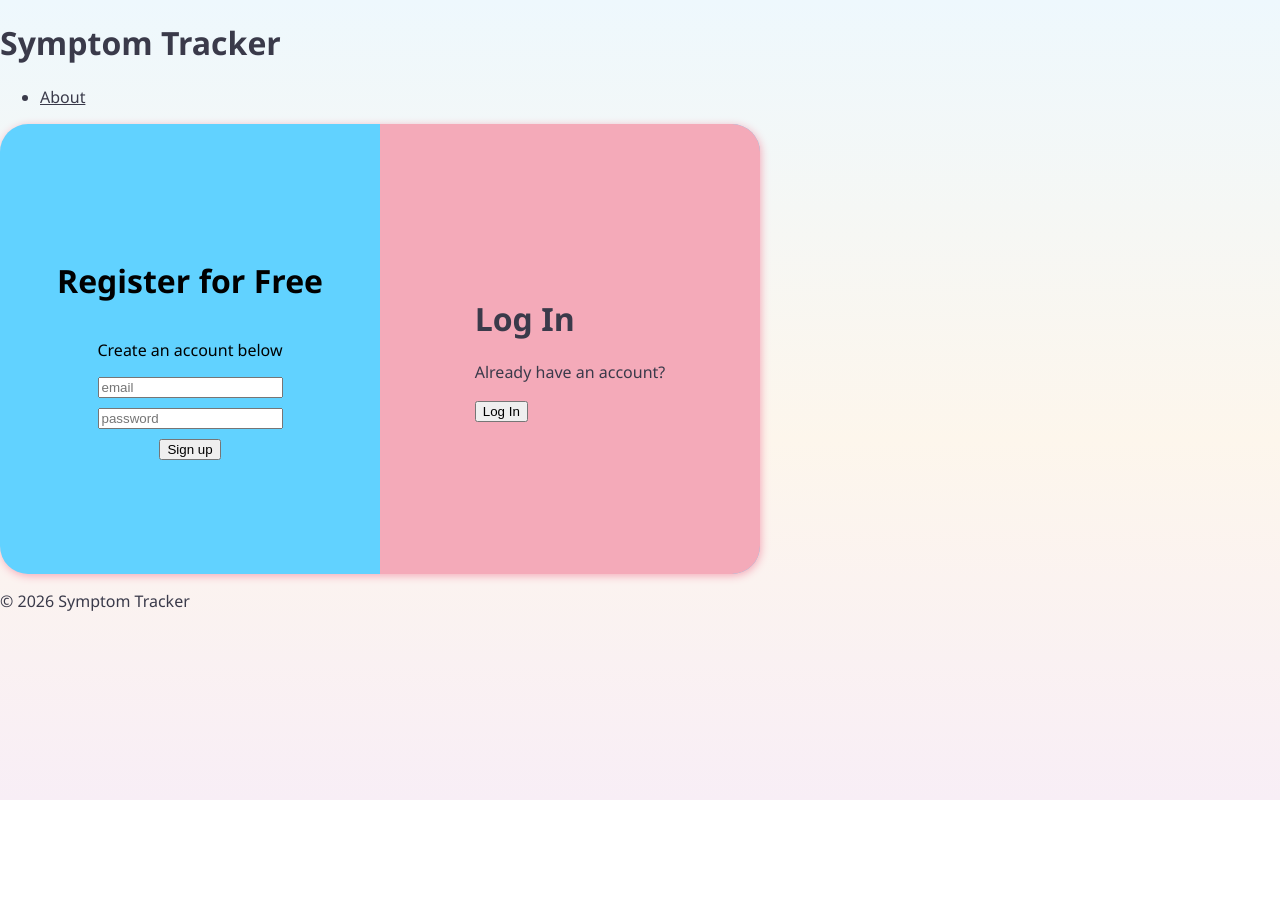
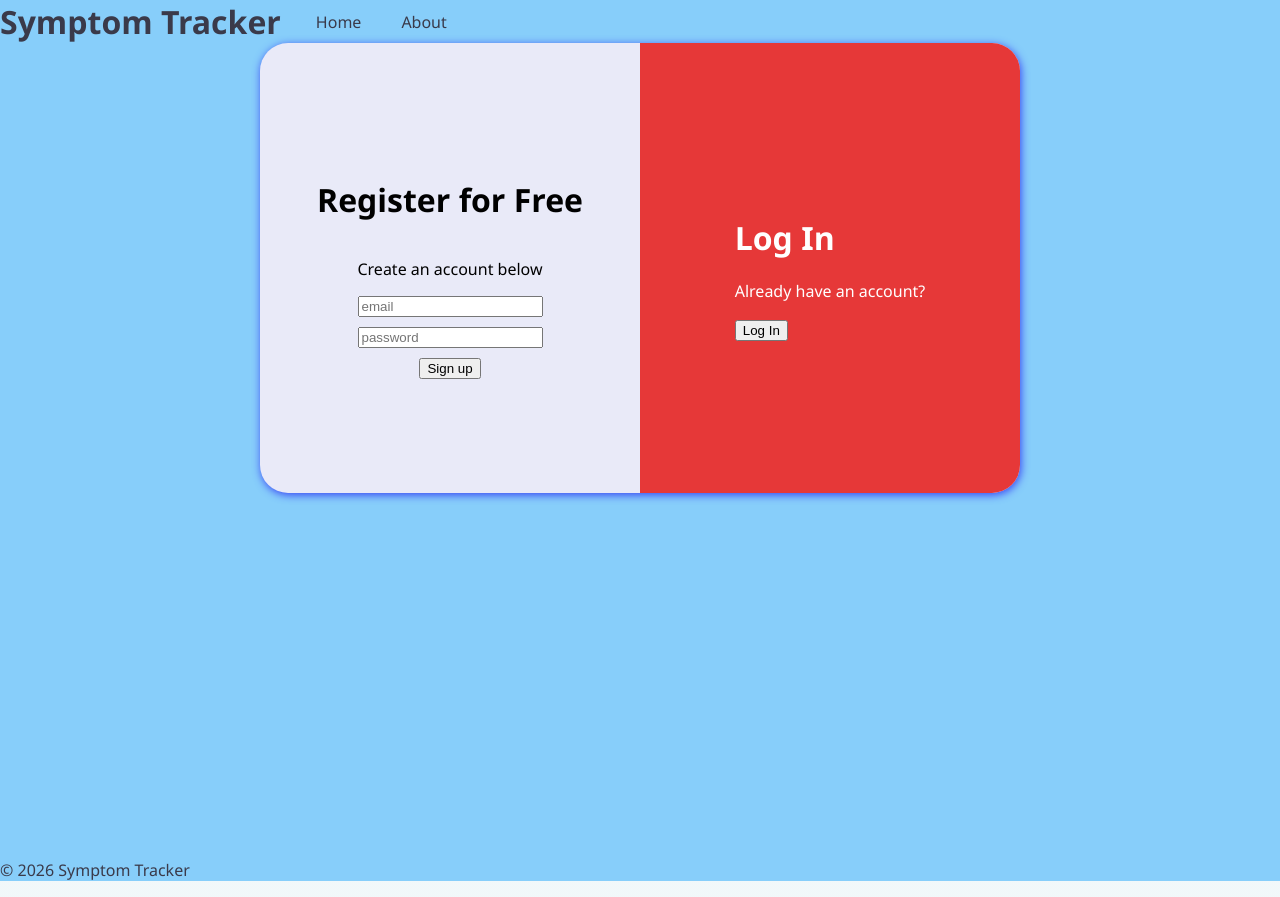
Before and after one commit to ImaneMansouri/TriggerApp, a React (Vite) app: page /#/login in a window 1280 px wide. Before the commit the page ends 800 px from the top, so only its background shows below. Built offline with nearby package versions, Linux system fonts and the light colour scheme.

Commit message:
Made some upgrades to login/about page UI

```diff
--- a/src/Components/Header.jsx
+++ b/src/Components/Header.jsx
@@ -1,3 +1,6 @@
+import { Link } from "react-router-dom";
+import '../Styles/Header.css'
+
 export function Header(){
 
     return(
@@ -5,7 +8,8 @@ export function Header(){
             <h1>Symptom Tracker</h1>
             <nav>
                 <ul>
-                    <li><a href="#">About</a></li>
+                    <li><Link to="/">Home</Link></li>
+                    <li><Link to="/about">About</Link></li>
                 </ul>
             </nav>
         </header>
--- a/src/Pages/About.jsx
+++ b/src/Pages/About.jsx
@@ -1,12 +1,13 @@
 import { Header } from '../Components/Header.jsx'
 import { Footer } from '../Components/Footer.jsx'
+import '../Styles/Login.css'
 
 export function About() {
     return(
-        <>
+        <div className="about-page">
             <Header/>
             <h1>By Imane Mansouri, Aya Cherkaoui, Paige Hoffman for CS Girlies 2026 Hackathon!</h1>
             <Footer/>
-        </>
+        </div  >
     );
 }
--- a/src/Pages/Login.jsx
+++ b/src/Pages/Login.jsx
@@ -1,13 +1,16 @@
 import { Header } from '../Components/Header.jsx'
 import { AuthWin } from '../Components/AuthWin.jsx'
 import { Footer } from '../Components/Footer.jsx'
+import '../Styles/Login.css'
 
 export function Login() {
     return(
-        <>
+        <div className="login-page">
             <Header/>
-            <AuthWin/>
+            <main className="login-main">
+                <AuthWin/>
+            </main>
             <Footer/>
-        </>
+        </div>
     );
 }
--- a/src/Styles/AuthWin.css
+++ b/src/Styles/AuthWin.css
@@ -6,10 +6,10 @@
     max-width: 90vw;
     min-height: 450px;
 
-    background: rgb(97, 210, 255);
+    background: rgb(233, 234, 248);
     border-radius: 28px;
 
-    box-shadow: 1px 2px 9px #F4AAB9;
+    box-shadow: 1px 2px 9px #3643f5;
 }
 
 form {
@@ -58,7 +58,8 @@ button {
     justify-content: center;
     align-items: center;
 
-    background: #F4AAB9;
+    background: #e63838;
+    color: white;
     transition: transform 0.5s ease-in-out;
 }
 
--- /dev/null
+++ b/src/Styles/Header.css
@@ -0,0 +1,24 @@
+header {
+    display: flex;
+    align-items: center;
+    gap: 20px;
+}
+
+header h1 {
+    margin: 0;
+    padding: 0;
+}
+
+header nav ul {
+    display: flex;
+    list-style: none;
+    gap: 10px;
+    margin: 0;
+    padding: 0;
+}
+
+header nav a {
+    display: inline-block;
+    padding: 10px 15px;
+    text-decoration: none;
+}
--- /dev/null
+++ b/src/Styles/Login.css
@@ -0,0 +1,14 @@
+.login-page, .about-page {
+    min-height: 100vh;
+    background-color: lightskyblue;
+}
+
+
+
+.login-main{
+    min-height: 100vh;
+
+    display: flex;
+    flex-direction: column;
+    align-items: center;
+}
```
